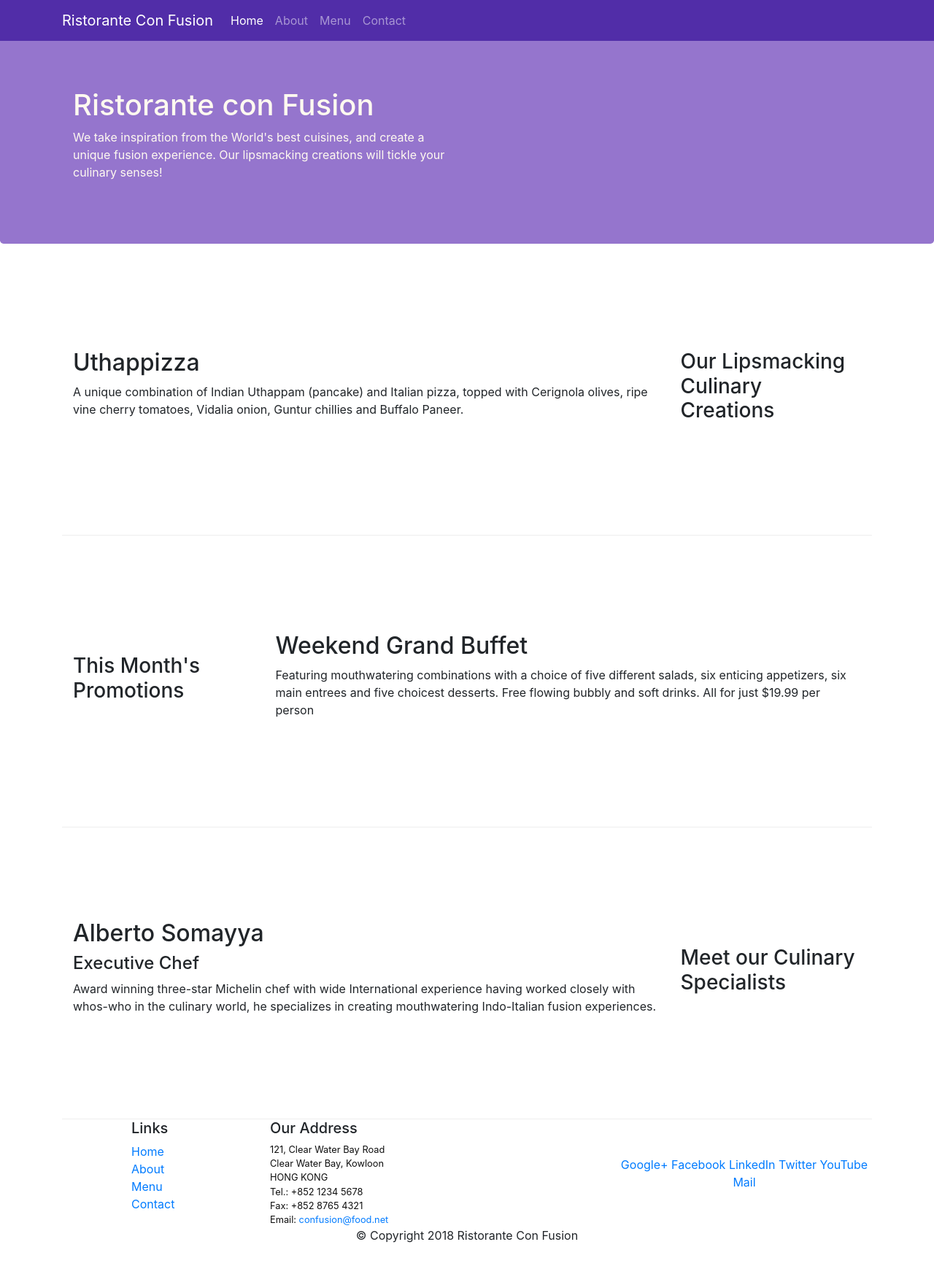
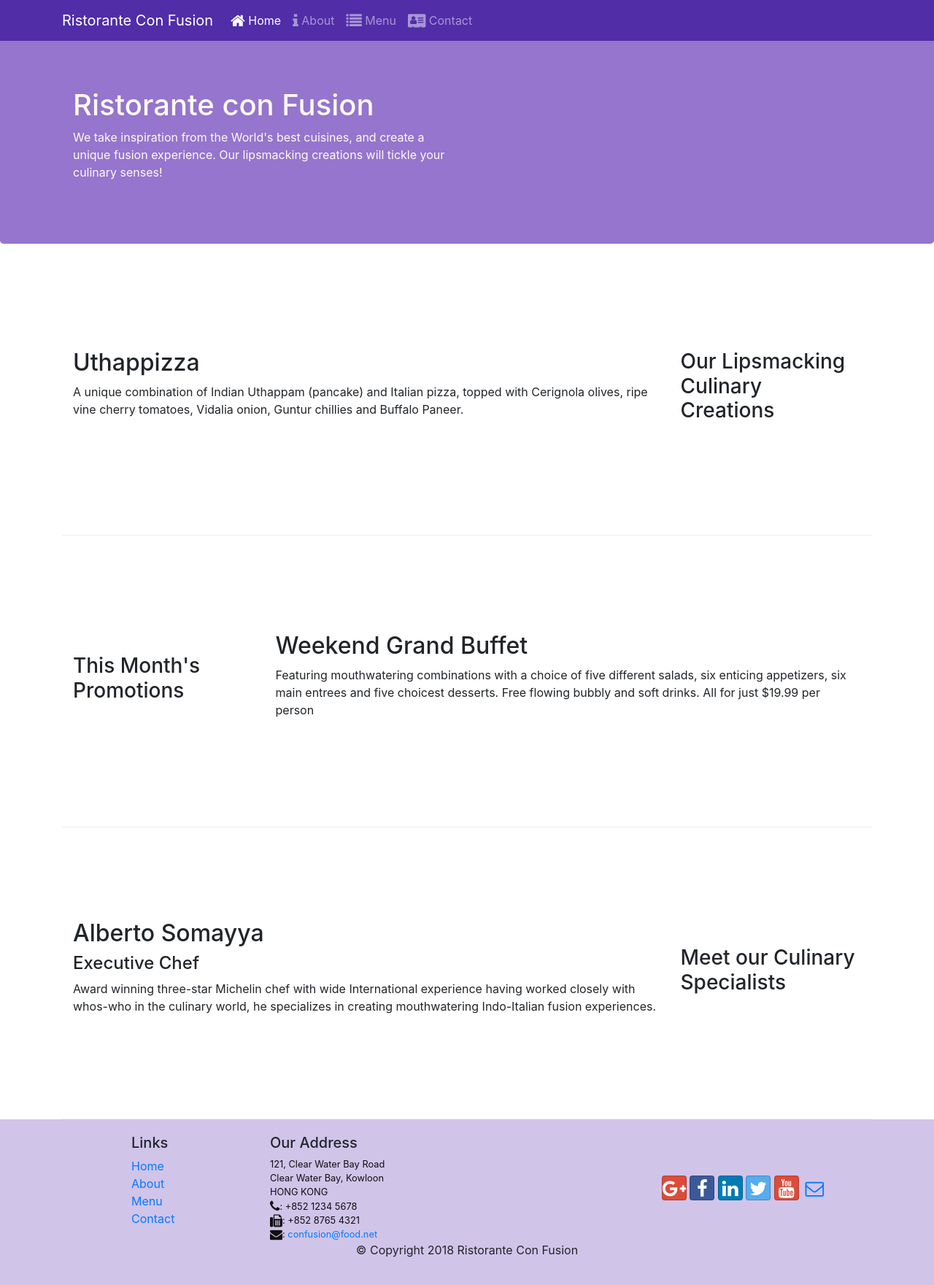
Before and after one commit to davormz/conFusion_project, a website: page index.html in a window 1280 px wide. Shown: the whole page at 73% size. Before the commit the page ends 1721 px from the top, so only its background shows below. Drawn offline with nearby package versions, Linux system fonts and the light colour scheme.

Commit message:
Icon fonts added

```diff
--- a/index.html
+++ b/index.html
@@ -9,7 +9,9 @@
 
    <!-- Bootstrap CSS -->
    <link rel="stylesheet" href="node_modules/bootstrap/dist/css/bootstrap.min.css">
-   <link href="css/style.css" rel="stylesheet">
+   <link rel="stylesheet" href="node_modules/font-awesome/css/font-awesome.min.css">
+   <link rel="stylesheet" href="node_modules/bootstrap-social/bootstrap-social.css">
+   <link rel="stylesheet" href="css/style.css">
     <title>Ristorante Con Fusion</title>
 </head>
 
@@ -19,10 +21,10 @@
          <a class="navbar-brand" href="#">Ristorante Con Fusion</a>
             <div class="collapse navbar-collapse" id="Navbar">
               <ul class="navbar-nav mr-auto">
-                  <li class="nav-item active"><a class="nav-link" href="#">Home</a></li>
-                  <li class="nav-item"><a class="nav-link" href="./aboutus.html">About</a></li>
-                  <li class="nav-item"><a class="nav-link" href="#">Menu</a></li>
-                  <li class="nav-item"><a class="nav-link" href="#">Contact</a></li>
+                  <li class="nav-item active"><a class="nav-link" href="#"><span class="fa fa-home fa-lg"></span> Home</a></li>
+                  <li class="nav-item"><a class="nav-link" href="./aboutus.html"><span class="fa fa-info fa-lg"></span> About</a></li>
+                  <li class="nav-item"><a class="nav-link" href="#"><span class="fa fa-list fa-lg"></span> Menu</a></li>
+                  <li class="nav-item"><a class="nav-link" href="#"><span class="fa fa-address-card fa-lg"></span> Contact</a></li>
               </ul>
             </div>
       </div>
@@ -78,7 +80,7 @@
         </div>
     </div>
 
-    <footer>
+    <footer class="footer">
         <div class="container">
             <div class="row">
                 <div class="col-4 offset-1 col-sm-2">
@@ -96,19 +98,20 @@
 		              121, Clear Water Bay Road<br>
 		              Clear Water Bay, Kowloon<br>
 		              HONG KONG<br>
-		              Tel.: +852 1234 5678<br>
-		              Fax: +852 8765 4321<br>
-		              Email: <a href="mailto:confusion@food.net">confusion@food.net</a>
+                  <i class="fa fa-phone fa-lg"></i>: +852 1234 5678<br>
+                      <i class="fa fa-fax fa-lg"></i>: +852 8765 4321<br>
+                      <i class="fa fa-envelope fa-lg"></i>:
+                      <a href="mailto:confusion@food.net">confusion@food.net</a>
 		           </address>
                 </div>
                 <div class="col-12 col-sm-4 align-self-center">
                     <div class="text-center">
-                        <a href="http://google.com/+">Google+</a>
-                        <a href="http://www.facebook.com/profile.php?id=">Facebook</a>
-                        <a href="http://www.linkedin.com/in/">LinkedIn</a>
-                        <a href="http://twitter.com/">Twitter</a>
-                        <a href="http://youtube.com/">YouTube</a>
-                        <a href="mailto:">Mail</a>
+                      <a class="btn btn-social-icon btn-google" href="http://google.com/+"><i class="fa fa-google-plus"></i></a>
+                      <a class="btn btn-social-icon btn-facebook" href="http://www.facebook.com/profile.php?id="><i class="fa fa-facebook"></i></a>
+                      <a class="btn btn-social-icon btn-linkedin" href="http://www.linkedin.com/in/"><i class="fa fa-linkedin"></i></a>
+                      <a class="btn btn-social-icon btn-twitter" href="http://twitter.com/"><i class="fa fa-twitter"></i></a>
+                      <a class="btn btn-social-icon btn-google" href="http://youtube.com/"><i class="fa fa-youtube"></i></a>
+                      <a class="btn btn-social-icon" href="mailto:"><i class="fa fa-envelope-o"></i></a>
                     </div>
                 </div>
            </div>
--- a/package.json
+++ b/package.json
@@ -15,6 +15,8 @@
   },
   "dependencies": {
     "bootstrap": "^4.0.0",
+    "bootstrap-social": "^5.1.1",
+    "font-awesome": "^4.7.0",
     "jquery": "^3.3.1",
     "popper.js": "^1.14.4"
   }
```
Also changed, not shown: aboutus.html (+17 -14 lines).
